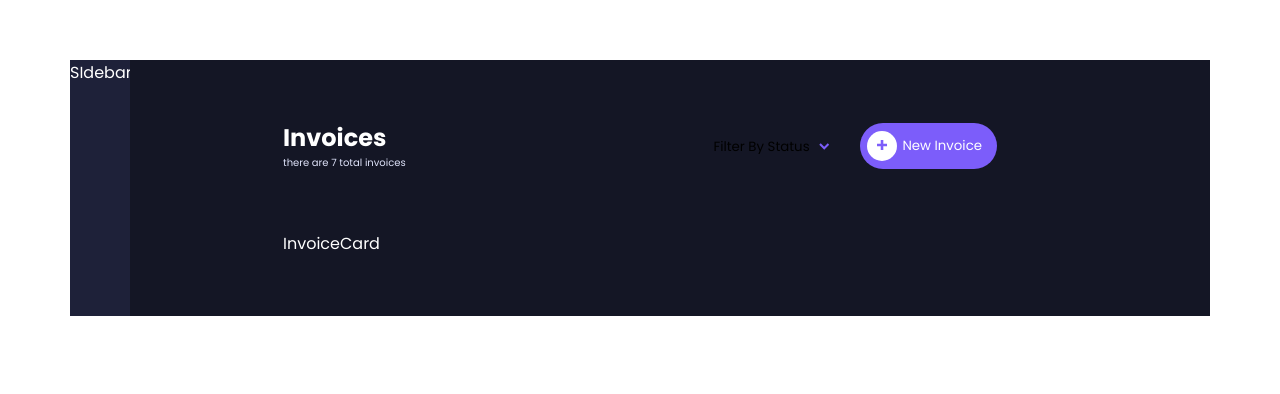
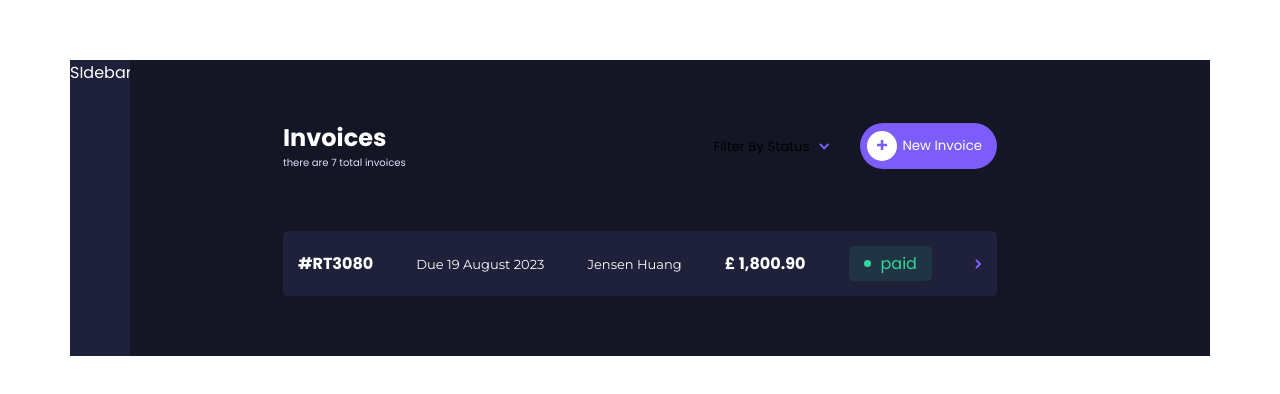
Before and after one commit to thebigbenn009/Invoice-App, a React (Vite) app: page / in a window 1280 px wide. Shown: the top 394 px of the page. Built offline with nearby package versions, Linux system fonts and the light colour scheme.

Commit message:
invoice-card

```diff
--- a/src/components/InvoiceCard.jsx
+++ b/src/components/InvoiceCard.jsx
@@ -1,7 +1,29 @@
 import React from "react";
 
 const InvoiceCard = () => {
-  return <div>InvoiceCard</div>;
+  return (
+    <article className="invoice-card">
+      <p className="invoice-text-bold">#RT3080</p>
+      <p className="invoice-text-light">Due 19 August 2023</p>
+      <p className="invoice-text-light name">Jensen Huang </p>
+      <p className="invoice-text-bold">£ 1,800.90</p>
+      <div className="invoice-status-container">
+        <span className="dot"></span>
+        <span className="invoice-status">paid</span>
+      </div>
+      <span>
+        <svg width="7" height="10" xmlns="http://www.w3.org/2000/svg">
+          <path
+            d="M1 1l4 4-4 4"
+            stroke="#7C5DFA"
+            stroke-width="2"
+            fill="none"
+            fill-rule="evenodd"
+          />
+        </svg>
+      </span>
+    </article>
+  );
 };
 
 export default InvoiceCard;
--- a/src/index.css
+++ b/src/index.css
@@ -1,4 +1,4 @@
-@import url("https://fonts.googleapis.com/css2?family=Lato:ital,wght@1,900&family=Montserrat:wght@400;600;700;800&family=Nunito+Sans:ital,wght@0,200;0,300;0,600;1,400&family=Poppins:ital,wght@0,400;0,700;0,800;1,300;1,700;1,800&display=swap");
+@import url("https://fonts.googleapis.com/css2?family=Lato:ital,wght@1,900&family=Montserrat:wght@200;400;600;700;800&family=Nunito+Sans:ital,wght@0,200;0,300;0,600;1,400&family=Poppins:ital,wght@0,400;0,700;0,800;1,300;1,700;1,800&display=swap");
 *,
 *::before,
 *::after {
@@ -128,3 +128,44 @@ select option :active {
   width: 70%;
   margin-inline: auto;
 }
+.invoice-card {
+  background-color: var(--purple-1);
+  border-radius: 5px;
+  padding: 1.5rem;
+  display: flex;
+  align-items: center;
+  justify-content: space-between;
+  width: 100%;
+}
+.invoice-text-bold {
+  font-weight: bold;
+}
+.invoice-text-light {
+  font-weight: 400;
+  font-size: 1.3rem;
+  font-family: "Montserrat";
+}
+.name {
+  /* flex: 1.5;
+  justify-self: center; */
+}
+.invoice-status-container {
+  display: flex;
+  align-items: center;
+  justify-self: center;
+  background-color: rgba(51, 214, 159, 0.1);
+  border-radius: 5px;
+  gap: 1rem;
+  padding: 0.5rem 1.5rem;
+  color: var(--teal);
+}
+.dot {
+  height: 7px;
+  width: 7px;
+
+  border-radius: 50%;
+  background-color: var(--teal);
+}
+.invoice-status {
+  border-radius: 3px;
+}
```
